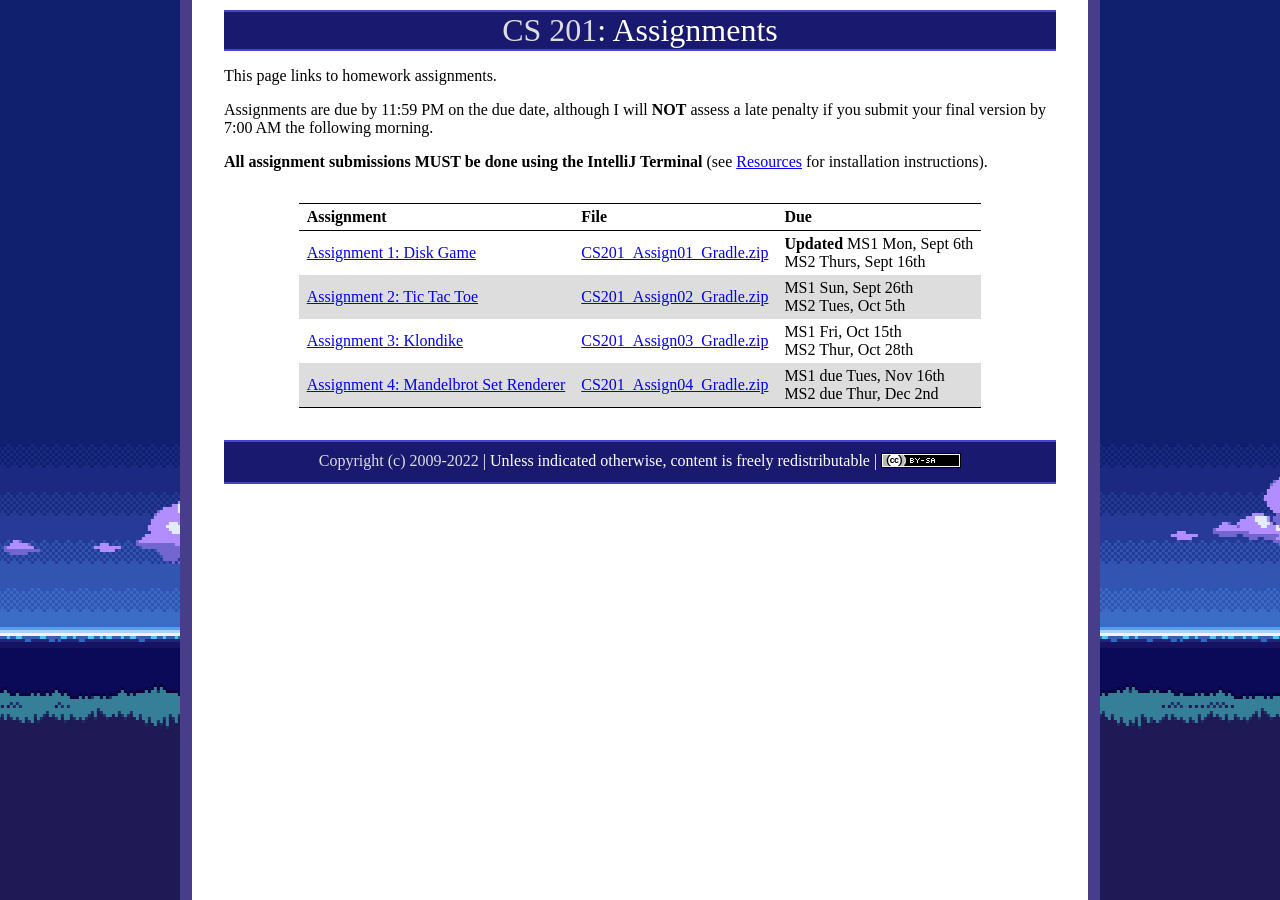
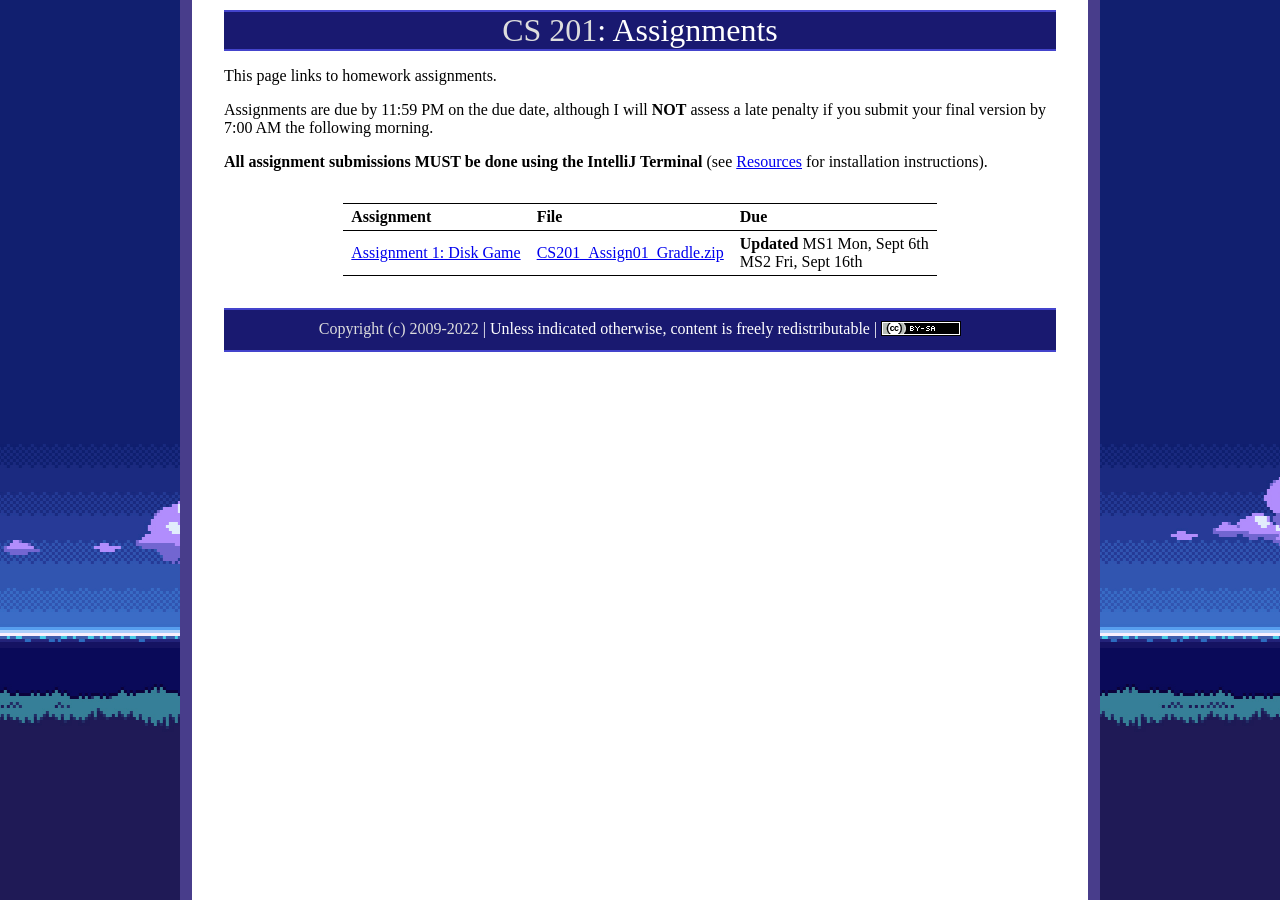
Before and after one commit to ycpcs/cs201-fall2022, a Jekyll site: the page built from assign/index.md, in a window 1280 px wide. Built offline with Jekyll 4.4.1, drawn with Linux system fonts in a browser that asks for light colours.

Commit message:
added assign 01

```diff
--- a/assign/index.md
+++ b/assign/index.md
@@ -12,12 +12,15 @@ Assignments are due by 11:59 PM on the due date, although I will **NOT** assess
 
 > Assignment | File | Due
 > ---------- | ---- | ---
-> [Assignment 1: Disk Game](assign01.html) | [CS201\_Assign01\_Gradle.zip](CS201_Assign01_Gradle.zip) | **Updated** MS1 Mon, Sept 6th<br>MS2 Thurs, Sept 16th
+> [Assignment 1: Disk Game](assign01.html) | [CS201\_Assign01\_Gradle.zip](CS201_Assign01_Gradle.zip) | **Updated** MS1 Mon, Sept 6th<br>MS2 Fri, Sept 16th
+
+
+<!--
 > [Assignment 2: Tic Tac Toe](assign02.html) | [CS201\_Assign02\_Gradle.zip](CS201_Assign02_Gradle.zip) | MS1 Sun, Sept 26th<br>MS2 Tues, Oct 5th
 > [Assignment 3: Klondike](assign03.html) |  [CS201\_Assign03\_Gradle.zip](CS201_Assign03_Gradle.zip) | MS1 Fri, Oct 15th<br>MS2 Thur, Oct 28th
 > [Assignment 4: Mandelbrot Set Renderer](assign04.html) | [CS201\_Assign04\_Gradle.zip](CS201_Assign04_Gradle.zip) | MS1 due Tues, Nov 16th <br> MS2 due Thur, Dec 2nd
 
-<!--
+
 
 > [Assignment 2: Tic Tac Toe](assign02.html) | [CS201\_Assign02\_Gradle.zip](CS201_Assign02_Gradle.zip) | MS1 Thur, Mar 4th<br>MS2 Fri, Mar 12th
 > [Assignment 3: Klondike](assign03.html) |  [CS201\_Assign03\_Gradle.zip](CS201_Assign03_Gradle.zip) | MS1 Wed, Mar 24th<br>MS2 Tues, Apr 6th
```
